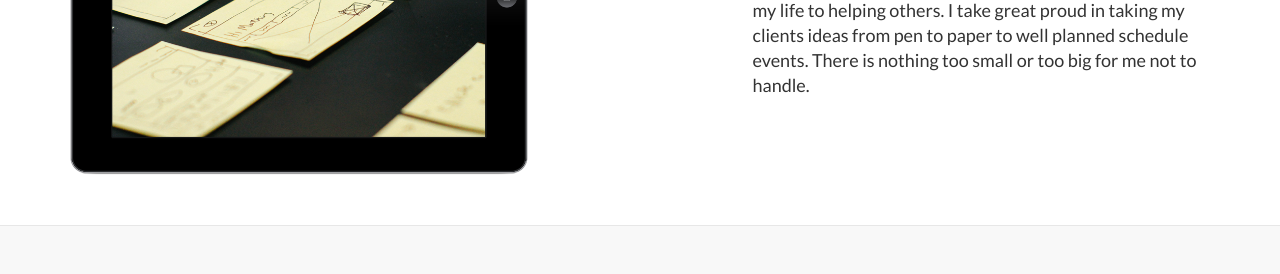
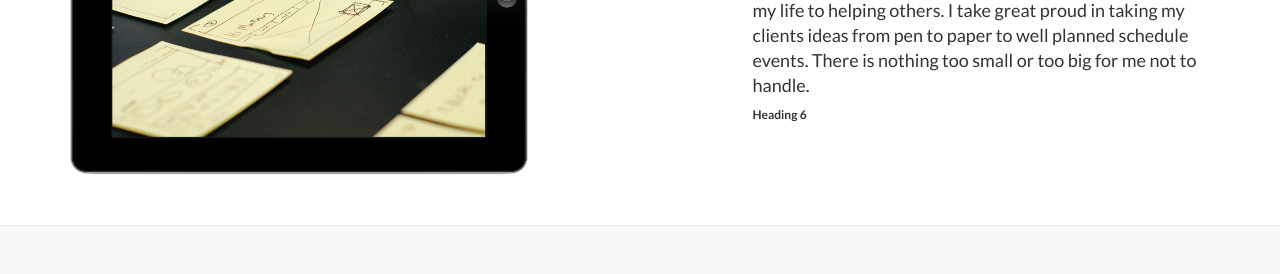
Before and after one commit to deborahyalves/deborahyalves.github.io, a Jekyll site: the page built from index.html, in a window 1280 px wide and 900 px high, scrolled down 1027 px. Shown: the part 153-427 px from the top of the window. Built offline with Jekyll 4.4.1, drawn with Linux system fonts in a browser that asks for light colours.

Commit message:
Update 2014-09-21-services-1.markdown

```diff
--- a/_posts/2014-09-21-services-1.markdown
+++ b/_posts/2014-09-21-services-1.markdown
@@ -6,3 +6,5 @@ title: Planner & Organizer :<br>
 description: |
 ---
   I have an inspiration for organizing and planning amazing and beautiful experiences for my clients. I have dedicated my life to helping others. I take great proud in taking my clients ideas from pen to paper to well planned schedule events. There is nothing too small or too big for me not to handle.
+
+  <h6>Heading 6</h6>
```
